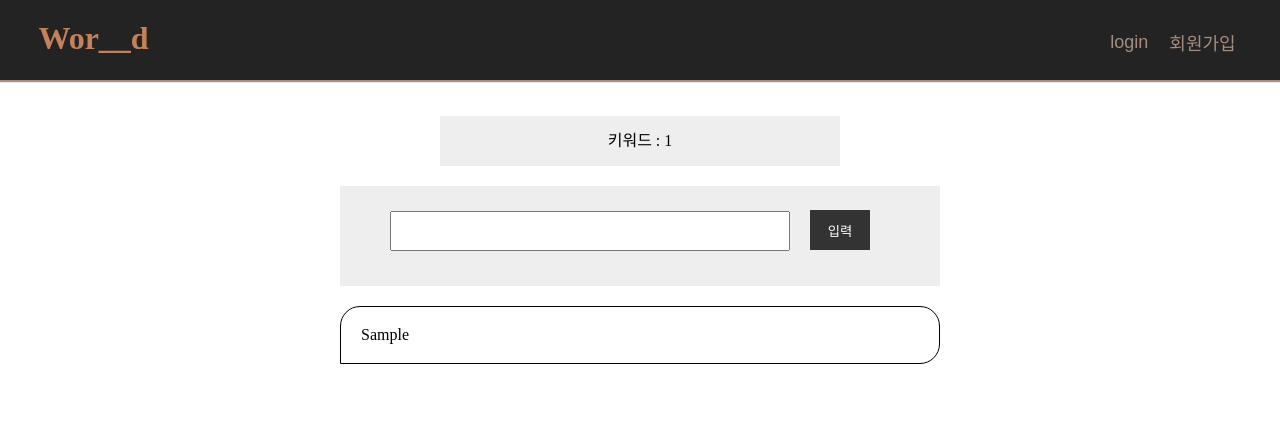
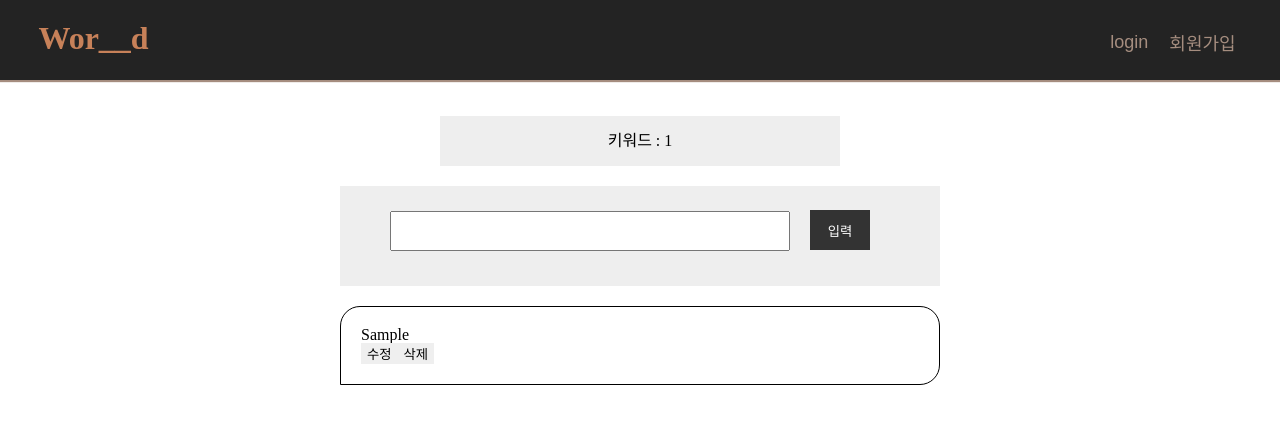
Before and after one commit to makeit80/NewsFeed, a React (Create React App) app: page /keywordchat/1 in a window 1280 px wide. Both pictures are taken after typing "Sample" into the empty fields and a click on the button "입력". Shown: the top 424 px of the page. Built offline with nearby package versions, Linux system fonts and the light colour scheme; no server answers; the database is empty.

Commit message:
db에 comment 저장

```diff
--- a/src/pages/KeywordChat.jsx
+++ b/src/pages/KeywordChat.jsx
@@ -1,45 +1,78 @@
+import { db } from 'api/firebase';
+import { addDoc, collection, getDocs, query } from 'firebase/firestore';
 import React, { useEffect, useState } from 'react';
 import { useDispatch, useSelector } from 'react-redux';
 import { useParams } from 'react-router-dom';
-import { addComment } from 'redux/modules/comments';
+import { addComment, getComment } from 'redux/modules/comments';
 import styled from 'styled-components';
 
 function KeywordChat() {
   const param = useParams();
   console.log(param.id);
 
-  const [comment, setComment] = useState();
+  const [text, setText] = useState('');
 
   const comments = useSelector((state) => state.comments);
-  console.log('코멘트', comments);
+  console.log(comments);
+
+  const dispatch = useDispatch();
+
+  useEffect(() => {
+    const fetchData = async () => {
+      const q = query(collection(db, 'comments'));
+      const querySnapshot = await getDocs(q);
+
+      const initialComments = [];
+
+      querySnapshot.forEach((doc) => {
+        const data = {
+          id: doc.id,
+          ...doc.data()
+        };
+        console.log('data', data);
+        initialComments.push(data);
+      });
+      dispatch(getComment(initialComments));
+    };
+    fetchData();
+  }, []);
 
   const newComment = {
-    comment: comment
+    text,
+    keyword: param.id,
+    id: Date.now()
   };
 
-  useEffect(() => {
-    const fetchData = async () => {};
-  });
-  const dispatch = useDispatch();
+  const addCommenthandler = (e) => {
+    e.preventDefault();
 
+    dispatch(addComment(newComment));
+    setText('');
+
+    addDoc(collection(db, 'comments'), newComment);
+  };
   return (
     <Stbackground>
       <Stdiv>
         <span>키워드 : </span>
         <span>{param.id}</span>
       </Stdiv>
-      <StForm
-        onSubmit={(e) => {
-          e.preventDefault();
-
-          dispatch(addComment(newComment));
-          setComment('');
-        }}
-      >
-        <StCommentInput value={comment} onChange={(e) => setComment(e.target.value)} />
+      <StForm onSubmit={addCommenthandler}>
+        <StCommentInput value={text} onChange={(e) => setText(e.target.value)} />
         <StCommentBtn type="submit">입력</StCommentBtn>
       </StForm>
-      <div>{comments && comments.map((item) => <StCommentBox>{item.comment}</StCommentBox>)}</div>
+      <div>
+        {comments &&
+          comments.map((item) => (
+            <StCommentBox key={item.id}>
+              <div>
+                <p>{item.text}</p>
+                <button>수정</button>
+                <button>삭제</button>
+              </div>
+            </StCommentBox>
+          ))}
+      </div>
     </Stbackground>
   );
 }
--- a/src/redux/modules/comments.js
+++ b/src/redux/modules/comments.js
@@ -1,15 +1,25 @@
 const ADD_COMMENT = 'comments/ADD_COMMENT';
+const GET_COMMENT = 'comments/GET_COMMENT';
 
+// action creator
 export const addComment = (payload) => {
   return { type: ADD_COMMENT, payload };
+};
+export const getComment = (payload) => {
+  return { type: GET_COMMENT, payload };
 };
 
 const initialState = [];
 
+// reducer
 const comments = (state = initialState, action) => {
   switch (action.type) {
     case ADD_COMMENT:
+      console.log(action.payload);
       return [...state, action.payload];
+    case GET_COMMENT:
+      console.log(action.payload);
+      return [...state, ...action.payload];
     default:
       return state;
   }
```
